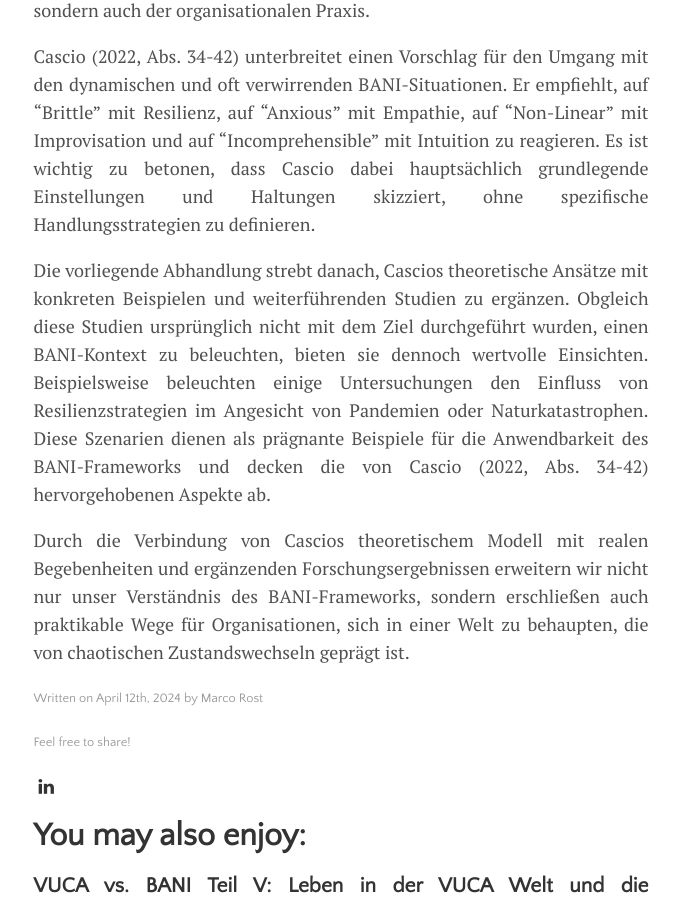
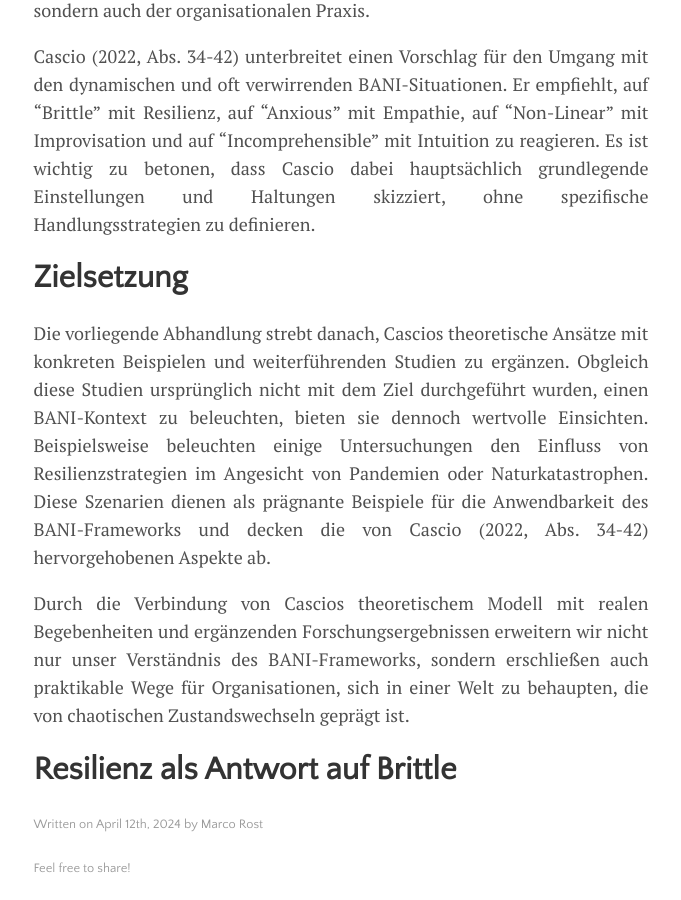
Before and after one commit to romabl/romabl.github.io, a Jekyll site: the page built from _posts/2024-04-12-VUCA-VS-BANI-Teil-VI.md, in a window 1280 px wide and 900 px high, scrolled down 833 px. Shown: the whole window, without its empty margins (299-980 px from the left). Built offline with Jekyll 4.4.1, drawn with Linux system fonts in a browser that asks for light colours.

Commit message:
Update 2024-04-12-VUCA-VS-BANI-Teil-VI.md

```diff
--- a/_posts/2024-04-12-VUCA-VS-BANI-Teil-VI.md
+++ b/_posts/2024-04-12-VUCA-VS-BANI-Teil-VI.md
@@ -10,6 +10,9 @@ In einer Ära, in der chaotische Zustandswechsel zum neuen Normal geworden sind,
 
 Cascio (2022, Abs. 34-42) unterbreitet einen Vorschlag für den Umgang mit den dynamischen und oft verwirrenden BANI-Situationen. Er empfiehlt, auf "Brittle" mit Resilienz, auf "Anxious" mit Empathie, auf "Non-Linear" mit Improvisation und auf "Incomprehensible" mit Intuition zu reagieren. Es ist wichtig zu betonen, dass Cascio dabei hauptsächlich grundlegende Einstellungen und Haltungen skizziert, ohne spezifische Handlungsstrategien zu definieren.
 
+# Zielsetzung
 Die vorliegende Abhandlung strebt danach, Cascios theoretische Ansätze mit konkreten Beispielen und weiterführenden Studien zu ergänzen. Obgleich diese Studien ursprünglich nicht mit dem Ziel durchgeführt wurden, einen BANI-Kontext zu beleuchten, bieten sie dennoch wertvolle Einsichten. Beispielsweise beleuchten einige Untersuchungen den Einfluss von Resilienzstrategien im Angesicht von Pandemien oder Naturkatastrophen. Diese Szenarien dienen als prägnante Beispiele für die Anwendbarkeit des BANI-Frameworks und decken die von Cascio (2022, Abs. 34-42) hervorgehobenen Aspekte ab.
 
 Durch die Verbindung von Cascios theoretischem Modell mit realen Begebenheiten und ergänzenden Forschungsergebnissen erweitern wir nicht nur unser Verständnis des BANI-Frameworks, sondern erschließen auch praktikable Wege für Organisationen, sich in einer Welt zu behaupten, die von chaotischen Zustandswechseln geprägt ist.
+
+# Resilienz als Antwort auf Brittle
```
